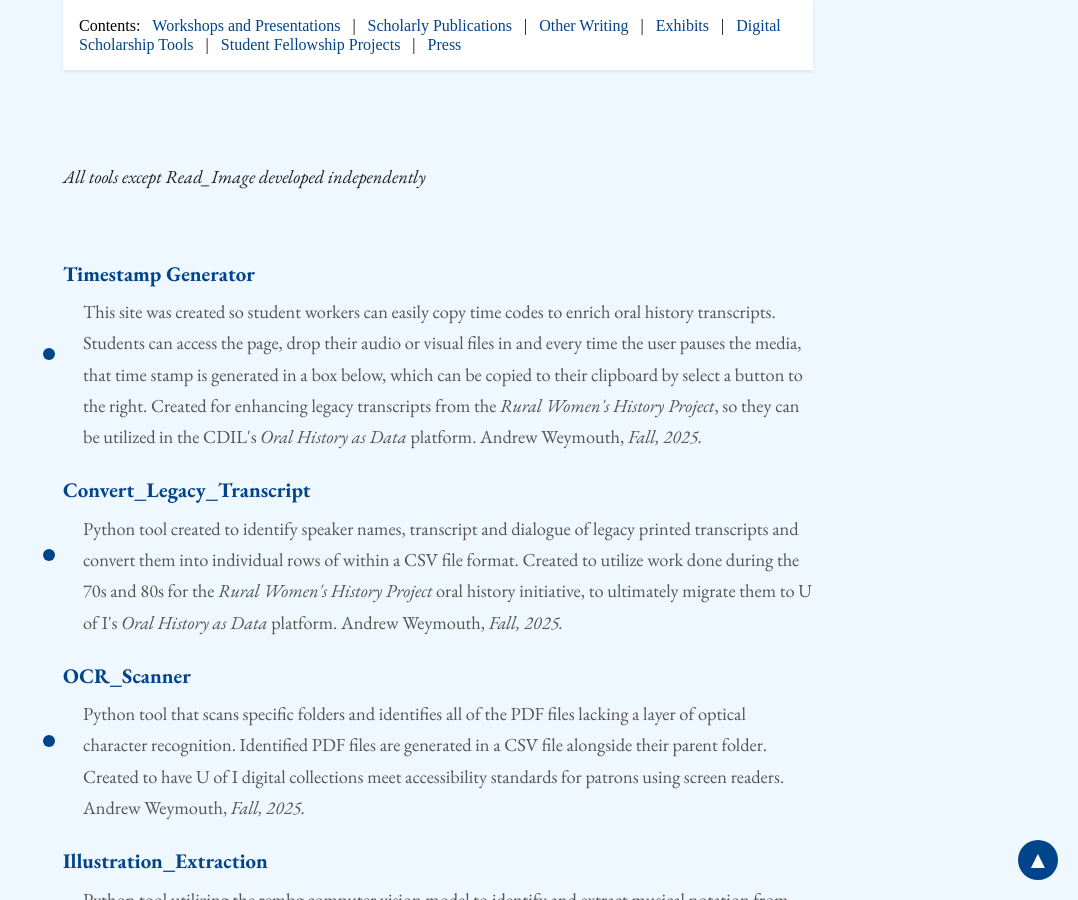
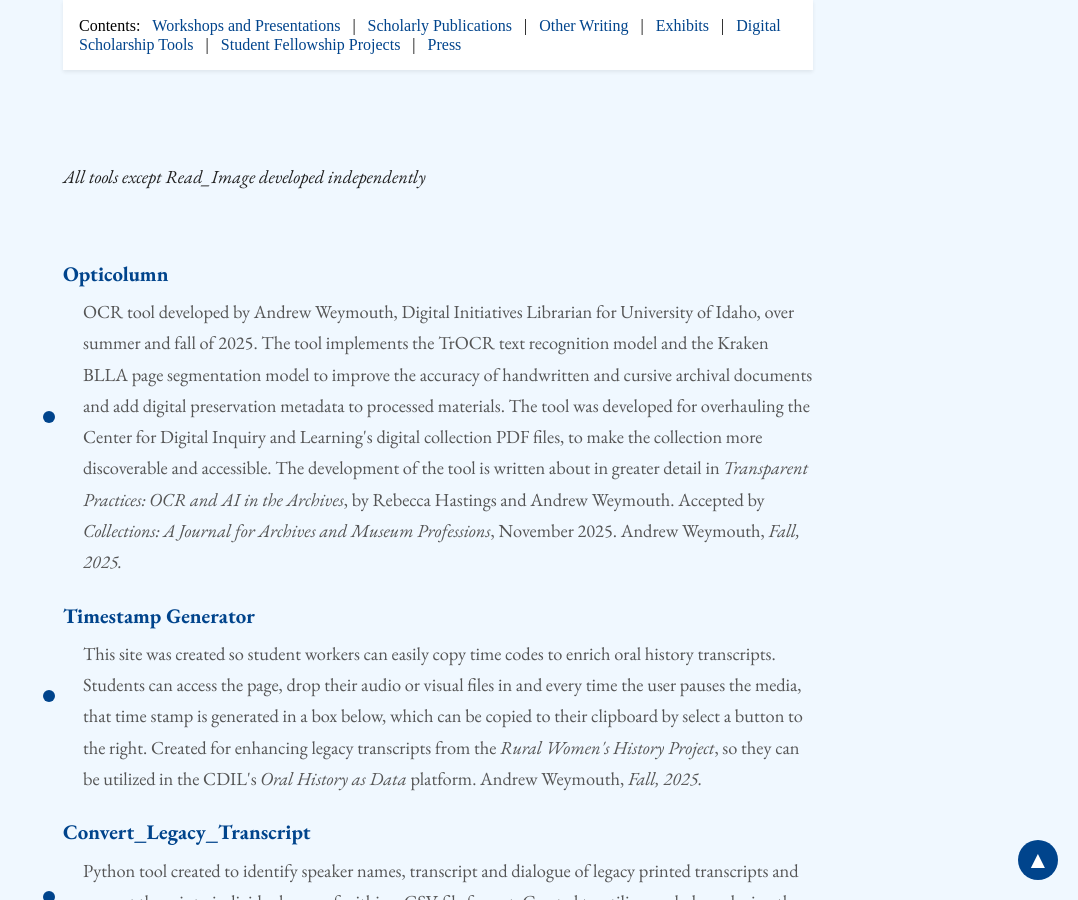
Before and after one commit to aweymo/base, a Jekyll site: the page built from index.md, in a window 1280 px wide and 900 px high, scrolled down 8393 px. Shown: the whole window, without its empty margins (202-1280 px from the left). Built offline with Jekyll 4.4.1, drawn with Linux system fonts in a browser that asks for light colours; nearby versions of some CDN libraries; some web fonts are replaced.

Commit message:
opticolumn

```diff
--- a/index.md
+++ b/index.md
@@ -248,6 +248,10 @@ _All tools except Read_Image developed independently_
 
 <ul class="triangle-list">
     <li>
+        <a href="https://github.com/Scholarly-Projects/opticolumn" target="_blank" rel="noopener noreferrer">Opticolumn</a>
+        <span class="description">OCR tool developed by Andrew Weymouth, Digital Initiatives Librarian for University of Idaho, over summer and fall of 2025. The tool implements the TrOCR text recognition model and the Kraken BLLA page segmentation model to improve the accuracy of handwritten and cursive archival documents and add digital preservation metadata to processed materials. The tool was developed for overhauling the Center for Digital Inquiry and Learning's digital collection PDF files, to make the collection more discoverable and accessible. The development of the tool is written about in greater detail in <i>Transparent Practices: OCR and AI in the Archives</i>, by Rebecca Hastings and Andrew Weymouth. Accepted by <i>Collections: A Journal for Archives and Museum Professions</i>, November 2025. Andrew Weymouth, <i>Fall, 2025.</i></span>
+    </li>
+    <li>
         <a href="https://scholarly-projects.github.io/timestamp_generator_site/" target="_blank" rel="noopener noreferrer">Timestamp Generator</a>
         <span class="description">This site was created so student workers can easily copy time codes to enrich oral history transcripts. Students can access the page, drop their audio or visual files in and every time the user pauses the media, that time stamp is generated in a box below, which can be copied to their clipboard by select a button to the right. Created for enhancing legacy transcripts from the <i>Rural Women's History Project</i>, so they can be utilized in the CDIL's <i>Oral History as Data</i> platform. Andrew Weymouth, <i>Fall, 2025.</i></span>
     </li>
```
